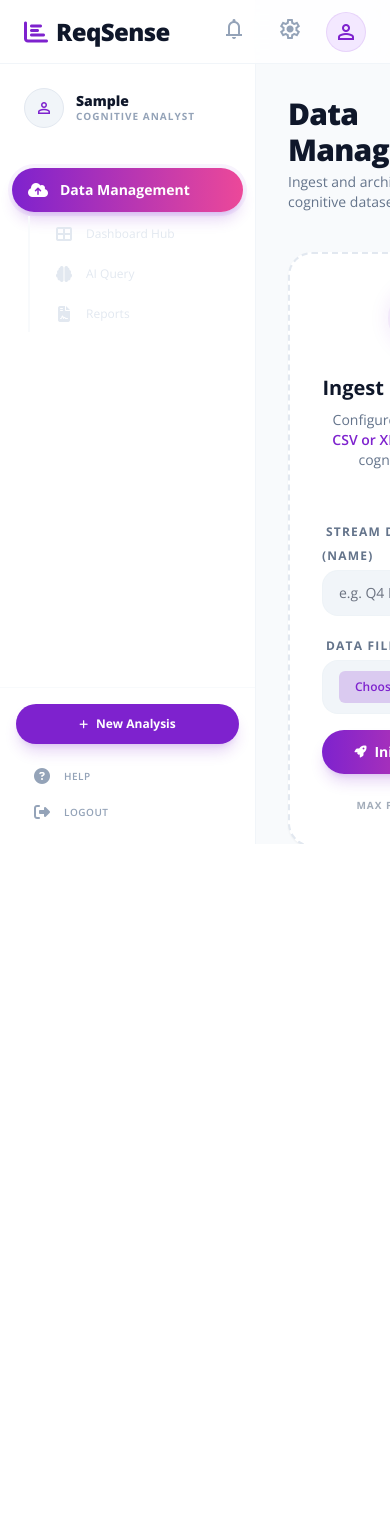
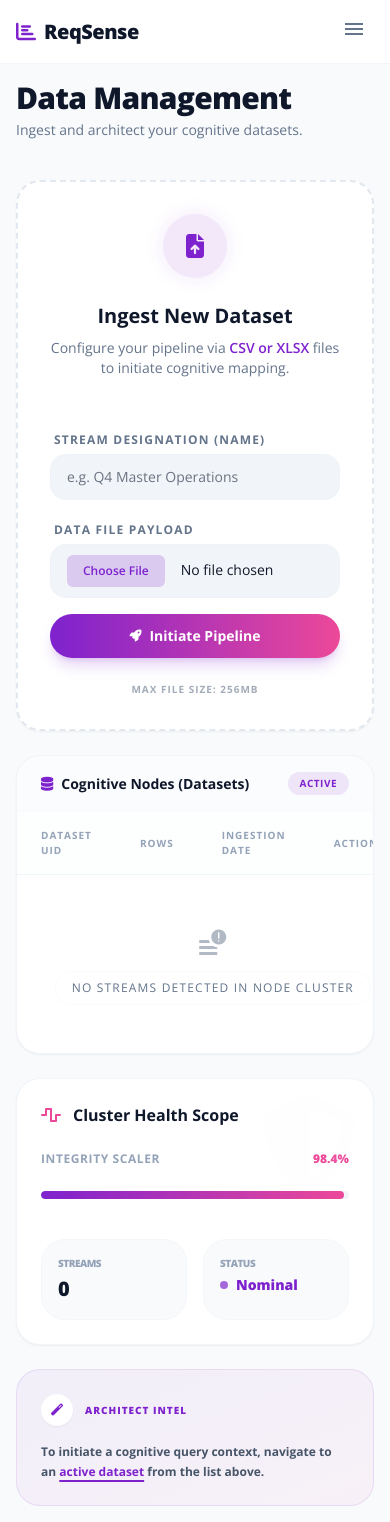
Before and after one commit to rajeshr464/ReqSense, a Django app: page /dashboard/ in a window 390 px wide. Before the commit the page ends 844 px from the top, so only its background shows below. Run offline with Django 5.2, Linux system fonts and the light colour scheme; the visitor is signed in with stand-in values (Sample User, id 1); data that the repository does not hold is empty; some libraries are stand-ins or nearby versions.

Commit message:
fix mobile responsiveness across all key templates

```diff
--- a/templates/dashboard/base_dashboard.html
+++ b/templates/dashboard/base_dashboard.html
@@ -50,15 +50,26 @@
     </style>
     {% block extra_head %}{% endblock %}
 </head>
-<body class="text-on-surface overflow-hidden">
-    <!-- TopNavBar -->
-    <header class="bg-white/80 backdrop-blur-md flex justify-between items-center w-full px-6 h-16 border-b border-slate-100 fixed top-0 z-50">
+<body class="text-on-surface overflow-x-hidden bg-slate-50" x-data="{ mobileMenuOpen: false }">
+    <!-- Mobile Header -->
+    <header class="md:hidden bg-white/90 backdrop-blur-md flex justify-between items-center w-full px-4 h-16 border-b border-slate-100 fixed top-0 z-50">
+        <a href="{% url 'dashboard:landing' %}" class="flex items-center gap-2">
+            <i class="fas fa-chart-bar text-primary text-xl"></i>
+            <span class="text-xl font-extrabold tracking-tight text-on-surface">ReqSense</span>
+        </a>
+        <button @click="mobileMenuOpen = !mobileMenuOpen" class="p-2 text-slate-500 hover:bg-slate-50 rounded-lg">
+            <span class="material-symbols-outlined" x-text="mobileMenuOpen ? 'close' : 'menu'">menu</span>
+        </button>
+    </header>
+
+    <!-- TopNavBar (Desktop) -->
+    <header class="hidden md:flex bg-white/80 backdrop-blur-md justify-between items-center w-full px-6 h-16 border-b border-slate-100 fixed top-0 z-50">
         <div class="flex items-center gap-8">
             <a href="{% url 'dashboard:landing' %}" class="flex items-center gap-2 transition-transform hover:scale-105">
                 <i class="fas fa-chart-bar text-primary text-2xl"></i>
                 <span class="text-2xl font-extrabold tracking-tight text-on-surface">ReqSense</span>
             </a>
-            <div class="hidden md:flex items-center bg-slate-50 px-4 py-1.5 rounded-xl border border-slate-200">
+            <div class="flex items-center bg-slate-50 px-4 py-1.5 rounded-xl border border-slate-200">
                 <span class="material-symbols-outlined text-slate-400 text-sm mr-2">search</span>
                 <input class="bg-transparent border-none text-sm focus:ring-0 text-on-surface w-64 placeholder:text-slate-400 font-medium" placeholder="Search architecture..." type="text"/>
             </div>
@@ -76,9 +87,22 @@
         </div>
     </header>
 
-    <div class="flex pt-16 h-screen">
+    <div class="flex pt-16 min-h-screen">
+        <!-- Sidebar Overlay (Mobile) -->
+        <div x-show="mobileMenuOpen"
+             x-transition:enter="transition ease-out duration-300"
+             x-transition:enter-start="opacity-0"
+             x-transition:enter-end="opacity-100"
+             x-transition:leave="transition ease-in duration-200"
+             x-transition:leave-start="opacity-100"
+             x-transition:leave-end="opacity-0"
+             @click="mobileMenuOpen = false"
+             class="fixed inset-0 bg-slate-900/50 backdrop-blur-sm z-40 md:hidden">
+        </div>
+
         <!-- SideNavBar -->
-        <aside class="bg-white fixed left-0 top-0 h-screen w-64 flex flex-col pt-20 pb-4 space-y-2 border-r border-slate-100 z-40">
+        <aside :class="mobileMenuOpen ? 'translate-x-0' : '-translate-x-full'"
+               class="bg-white fixed left-0 top-0 h-screen w-64 flex flex-col pt-20 md:pt-20 pb-4 space-y-2 border-r border-slate-100 z-40 transition-transform duration-300 ease-in-out md:translate-x-0">
             <div class="px-6 mb-8 mt-2">
                 <div class="flex items-center gap-3">
                     <div class="w-10 h-10 rounded-xl bg-slate-100 flex items-center justify-center text-primary border border-slate-200">
@@ -90,7 +114,7 @@
                     </div>
                 </div>
             </div>
-            <nav class="flex-1 px-3 space-y-1">
+            <nav class="flex-1 px-3 space-y-1 overflow-y-auto">
                 <!-- Navigation Logic -->
                 {% url 'dashboard:index' as data_url %}
 
@@ -182,10 +206,6 @@
                     <i class="fas fa-plus text-[10px]"></i>
                     New Analysis
                 </a>
-                <a href="#" class="text-slate-400 hover:text-primary hover:bg-slate-50 rounded-xl flex items-center gap-3 px-4 py-2 transition-all font-semibold">
-                    <i class="fas fa-question-circle w-5 text-center"></i>
-                    <span class="text-[10px] uppercase tracking-wider">Help</span>
-                </a>
                 <a href="{% url 'accounts:logout' %}" class="text-slate-400 hover:text-red-500 hover:bg-red-50 rounded-xl flex items-center gap-3 px-4 py-2 transition-all font-semibold">
                     <i class="fas fa-sign-out-alt w-5 text-center"></i>
                     <span class="text-[10px] uppercase tracking-wider">Logout</span>
@@ -194,13 +214,16 @@
         </aside>
 
         <!-- Primary Canvas -->
-        <main class="flex-1 ml-64 overflow-y-auto bg-slate-50 p-8">
-            <div class="max-w-7xl mx-auto space-y-8">
+        <main class="flex-1 md:ml-64 overflow-y-auto p-4 md:p-8">
+            <div class="max-w-7xl mx-auto space-y-6 md:space-y-8">
                 {% block content %}
                 {% endblock %}
             </div>
         </main>
     </div>
+
+    <!-- Alpine.js for core logic -->
+    <script defer src="https://cdn.jsdelivr.net/npm/alpinejs@3.x.x/dist/cdn.min.js"></script>
     {% block scripts %}{% endblock %}
 </body>
 </html>
```
Also changed, not shown: templates/accounts/login.html (+7 -7 lines), templates/accounts/register.html (+7 -7 lines), templates/dashboard/landing.html (+35 -6 lines).
